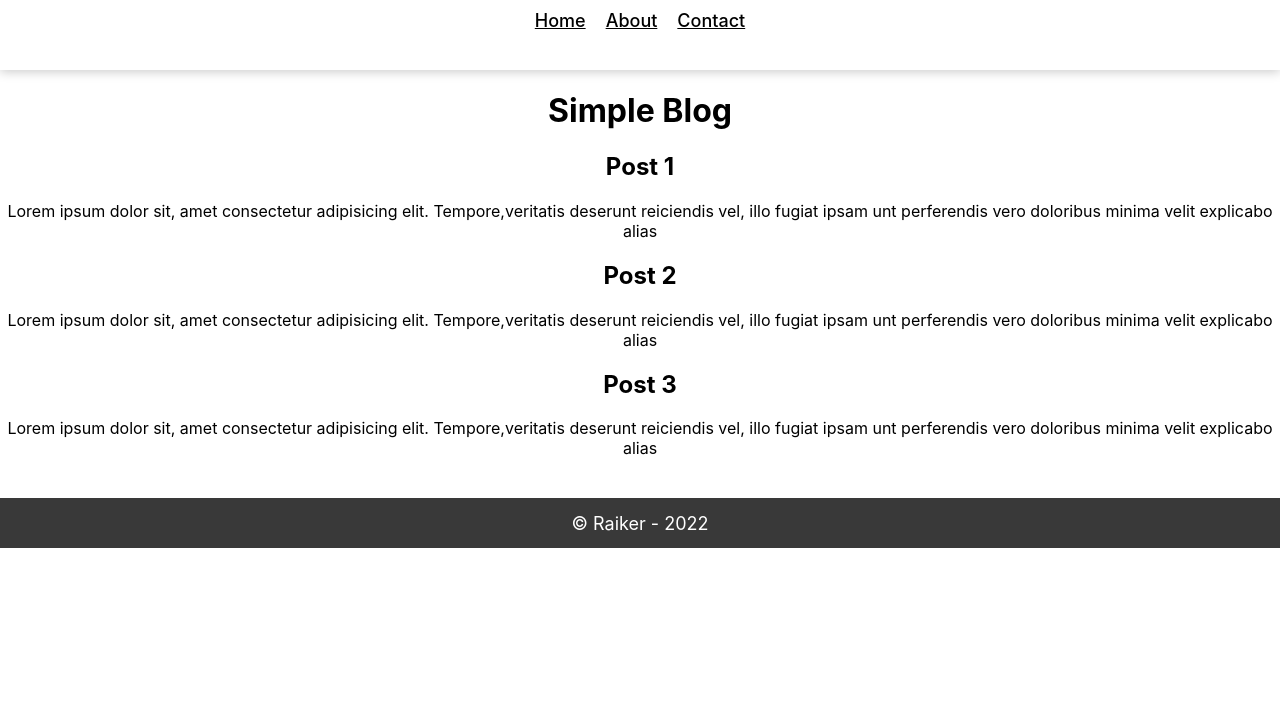
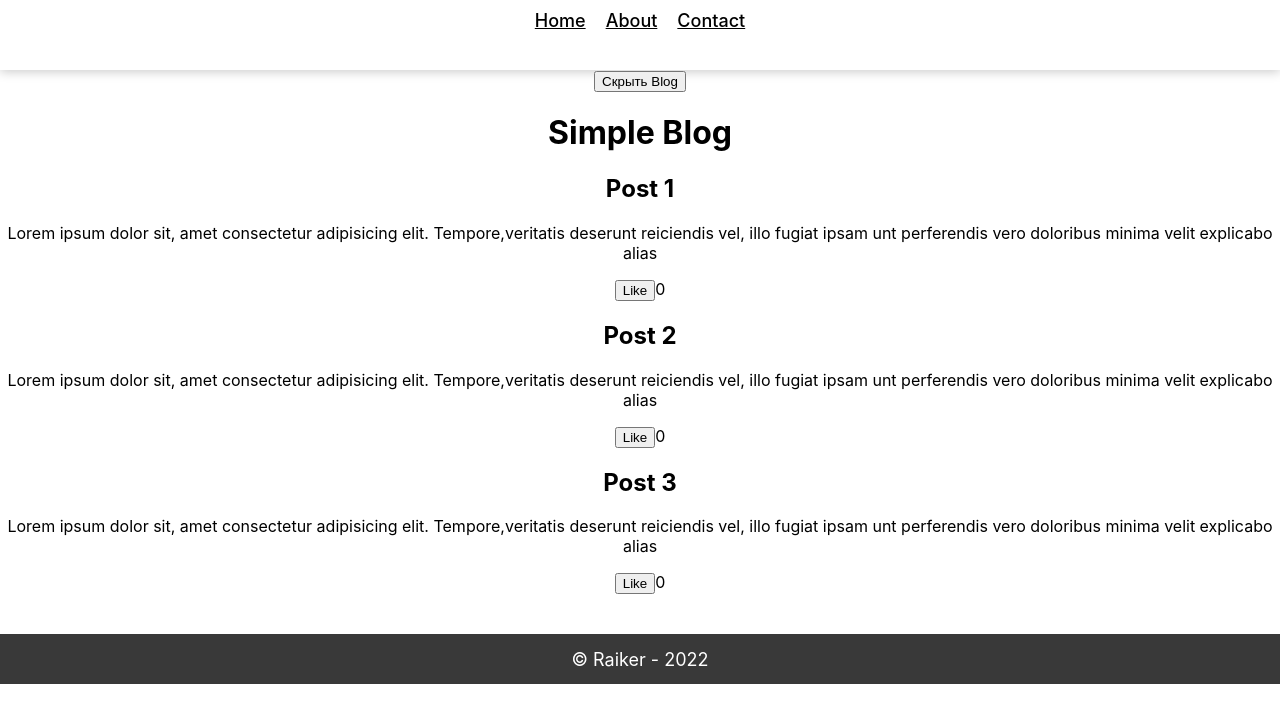
Before and after one commit to Rustdj/Rust.github.io, a React (Create React App) app: page / in a window 1280 px wide. Shown: the top 722 px of the page. Built offline with nearby package versions, Linux system fonts and the light colour scheme.

Commit message:
create commit

```diff
--- a/src/App.css
+++ b/src/App.css
@@ -36,3 +36,7 @@
     transform: rotate(360deg);
   }
 }
+
+button {
+  cursor: pointer;
+}
--- a/src/App.js
+++ b/src/App.js
@@ -5,11 +5,17 @@ import { Header } from './components/Header/Header';
 
 function App() {
   return (
+
     <div className="App">
       <Header />
-      <BlogContent />
-      <Footer />
+      <main>
+        <BlogContent />
+      </main>
+
+      <Footer year={new Date().getFullYear()} />
     </div>
+
+
   );
 }
 
--- a/src/components/BlogContent/BlogContent.jsx
+++ b/src/components/BlogContent/BlogContent.jsx
@@ -1,24 +1,54 @@
 import "./BlogContent.css";
 import { posts } from "../../shared/projectData";
 import { BlogCard } from "./components/BlogCard";
+import { Component } from "react/cjs/react.production.min";
 
-export const BlogContent = () => {
-  const blogPosts = posts.map((item) => {
+export class BlogContent extends Component {
+  state = {
+    showBlog: true
+  }
+
+  blogPosts = posts.map((item, pos) => {
     return (
       <BlogCard
         key={item.id}
         title={item.title}
         description={item.description}
+        pos={pos}
       />
     );
   });
 
+  toggleBlock = () => {
+    this.setState(({showBlog}) => {
+      return {
+        showBlog: !showBlog
+      }
+    })
+  }
+
+
+  render() {
     return (
+      <>
+        <button onClick={this.toggleBlock}>
+        {
+          this.state.showBlog ? 'Скрыть Blog' : 'Показать Blog'
+        }
+        </button>
+        {
+          this.state.showBlog ?
           <>
             <h1>Simple Blog</h1>
             <div className="posts">
-        <div className="post">{blogPosts}</div>
+              <div className="post">{this.blogPosts}</div>
             </div>
           </>
+          : null
+        }
+
+
+      </>
     );
-};
+  }
+}
--- a/src/components/BlogContent/components/BlogCard.jsx
+++ b/src/components/BlogContent/components/BlogCard.jsx
@@ -1,9 +1,31 @@
-export const BlogCard = (props) => {
+import { Component } from "react/cjs/react.development";
+import "../../../App.css";
 
-  return (
-    <div className="post">
-      <h2>{props.title}</h2>
-      <p>{props.description}</p>
-    </div>
-  );
-};
+export class BlogCard extends Component {
+  state = {
+    likeCount: 0
+  }
+
+
+  toggleCount = () => {
+    this.setState(({likeCount}) => {
+      return{
+        likeCount: likeCount + 1
+      }
+    })
+  }
+
+  render() {
+    return (
+      <div className="post">
+        <h2>{this.props.title}</h2>
+        <p>{this.props.description}</p>
+        <div>
+          <button onClick={this.toggleCount}>Like</button>
+          {this.state.likeCount}
+        </div>
+      </div>
+    );
+  };
+
+  }
--- a/src/components/Footer/Footer.jsx
+++ b/src/components/Footer/Footer.jsx
@@ -1,11 +1,9 @@
-import './Footer.css';
+import "./Footer.css";
 
-
-export const Footer = () => {
-    return (
-        <footer>
-            <span>© Raiker - 2022</span>
-        </footer>
-    )
-
-}
+export const Footer = ({ year }) => {
+  return (
+    <footer>
+      <span>© Raiker - {year}</span>
+    </footer>
+  );
+};
```
Lines whose indentation alone changed are shown as unchanged.
